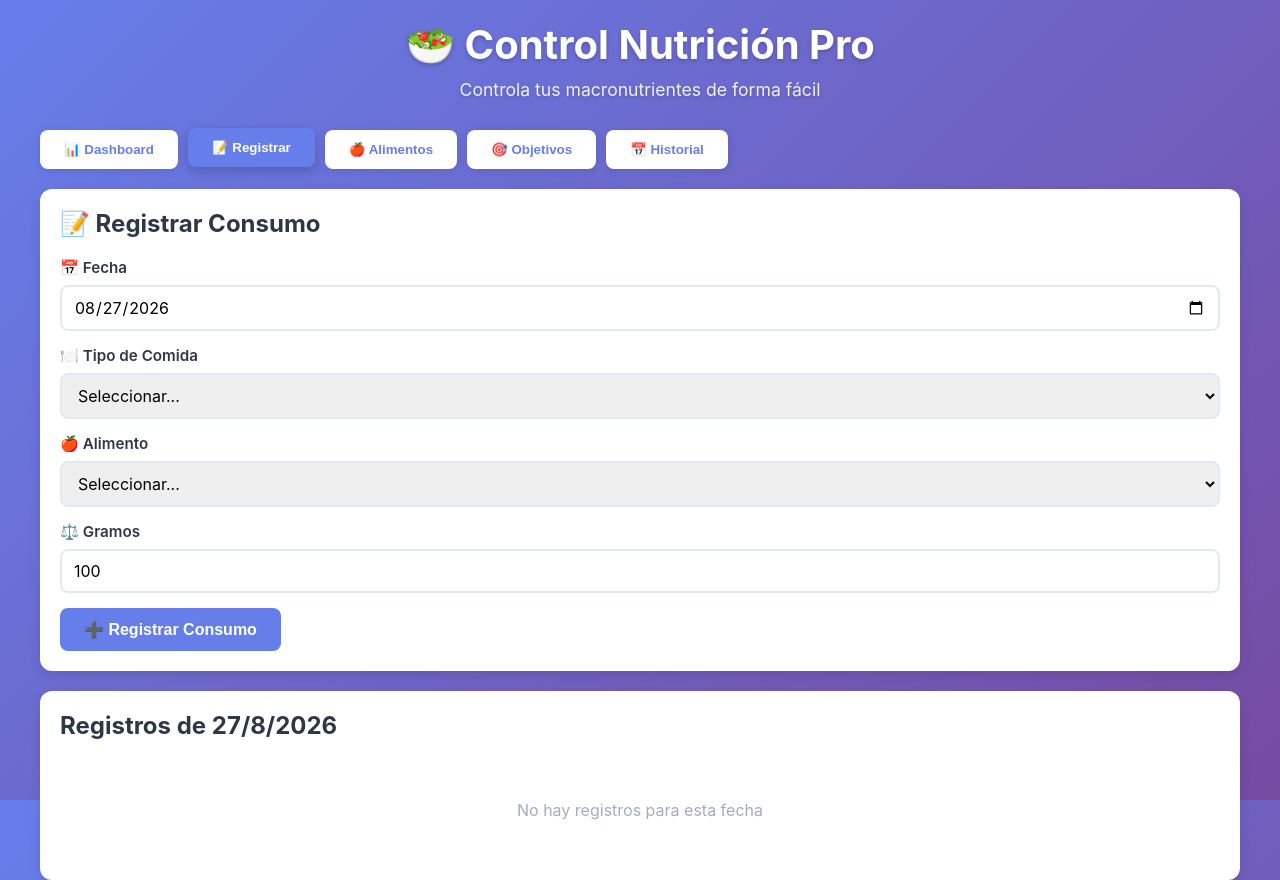
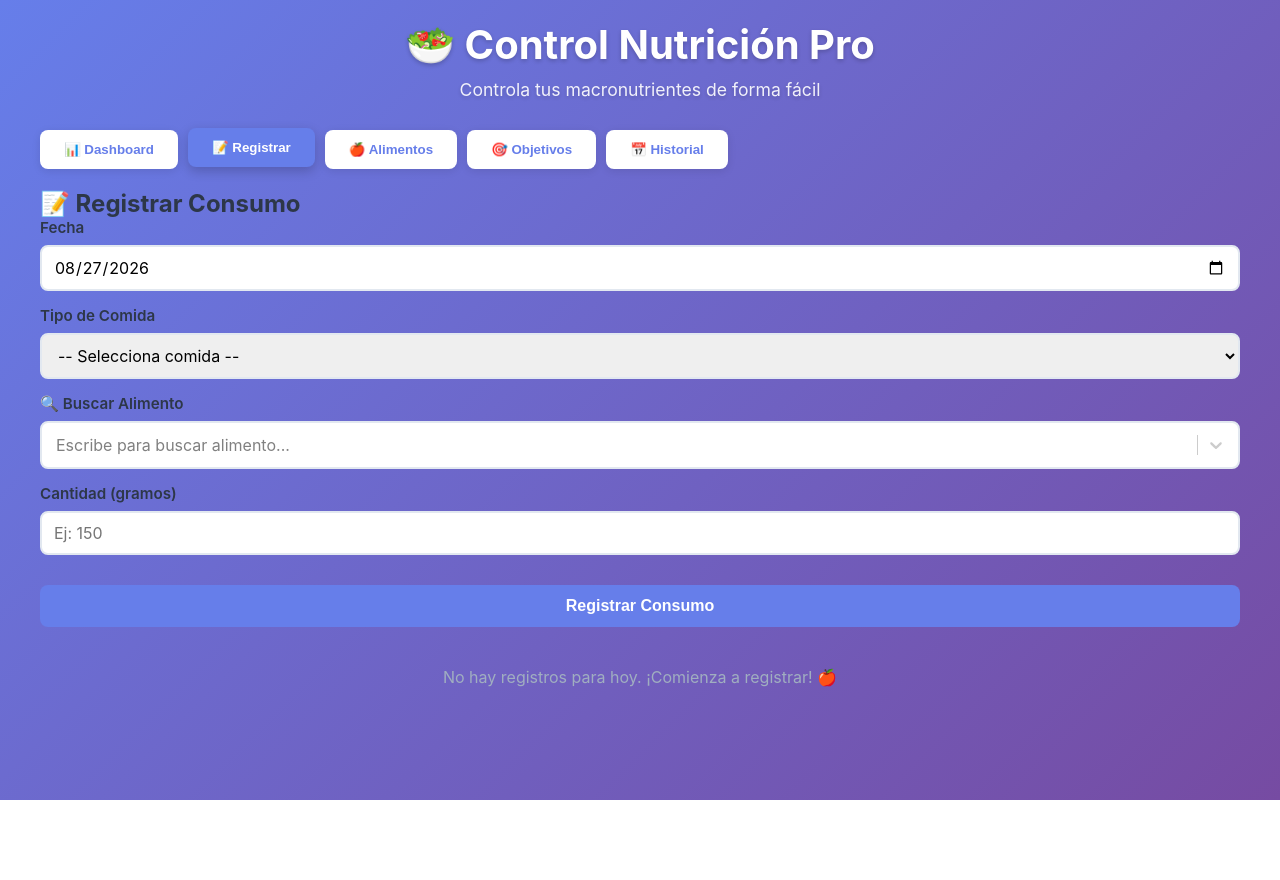
Before and after one commit to naelgc23/control-nutricion-pro, a React (Vite) app: page / in a window 1280 px wide. Both pictures are taken after a click on the button "📝 Registrar". After the commit the page ends 800 px from the top, so only its background shows below. Built offline with nearby package versions, Linux system fonts and the light colour scheme.

Commit message:
Cambios para mejorar la busqueda de alimentos y mas cosas.

```diff
--- a/src/App.jsx
+++ b/src/App.jsx
@@ -64,7 +64,7 @@ function App() {
   );
 }
 
-function getDefaultFoods() {
+export function getDefaultFoods() {
   return [
     { name: 'Pavo extrafino Hacendado', kcal: 89, protein: 19.5, fats: 1.3, carbs: 1.0, fiber: 0.0 },
     { name: 'Pan cereales Hacendado', kcal: 294, protein: 11, fats: 8.0, carbs: 43.0, fiber: 3.6 },
--- a/src/pages/Registro.jsx
+++ b/src/pages/Registro.jsx
@@ -1,186 +1,214 @@
-import React, { useState, useMemo } from 'react';
-import '../styles/Registro.css';
+import React, { useState } from 'react'
+import Select from 'react-select'
+import { useLocalStorage } from '../hooks/useLocalStorage'
+import { getDefaultFoods } from '../App'
+import '../styles/Registro.css'
 
-function Registro({ foods, consumptions, setConsumptions }) {
-  const [fecha, setFecha] = useState(new Date().toISOString().split('T')[0]);
-  const [comida, setComida] = useState('');
-  const [foodIdx, setFoodIdx] = useState('');
-  const [gramos, setGramos] = useState(100);
-  const [alert, setAlert] = useState(null);
+export default function Registro() {
+  const [foods] = useLocalStorage('foods', getDefaultFoods())
+  const [consumptions, setConsumptions] = useLocalStorage('consumptions', [])
+  const [selectedDate, setSelectedDate] = useState(new Date().toISOString().split('T')[0])
+  const [selectedMeal, setSelectedMeal] = useState('')
+  const [selectedFood, setSelectedFood] = useState(null)
+  const [grams, setGrams] = useState('')
+  const [message, setMessage] = useState('')
 
-  const selectedFood = foodIdx !== '' ? foods[foodIdx] : null;
+  const mealTypes = ['Desayuno', 'Media mañana', 'Comida', 'Merienda', 'Cena', 'Snack']
 
-  const nutrientInfo = useMemo(() => {
-    if (!selectedFood) return null;
-    const mult = gramos / 100;
-    return {
-      kcal: Math.round(selectedFood.kcal * mult),
-      protein: (selectedFood.protein * mult).toFixed(1),
-      fats: (selectedFood.fats * mult).toFixed(1),
-      carbs: (selectedFood.carbs * mult).toFixed(1),
-      fiber: (selectedFood.fiber * mult).toFixed(1)
-    };
-  }, [selectedFood, gramos]);
+  // Convertir alimentos a formato react-select
+  const foodOptions = foods.map(food => ({
+    value: food.name,
+    label: `${food.name} (${food.kcal} kcal/100g)`,
+    food: food
+  }))
 
-  const todayConsumptions = useMemo(() => {
-    return consumptions.filter(c => c.date === fecha);
-  }, [consumptions, fecha]);
-
-  const handleAddConsumption = () => {
-    if (!fecha || !comida || foodIdx === '') {
-      showAlert('Por favor completa todos los campos', 'error');
-      return;
+  const handleRegister = () => {
+    if (!selectedFood || !grams || grams <= 0) {
+      setMessage('Por favor selecciona alimento y cantidad')
+      setTimeout(() => setMessage(''), 3000)
+      return
     }
 
-    const food = foods[foodIdx];
-    const mult = gramos / 100;
+    const food = selectedFood.food
+    const consumedGrams = parseFloat(grams)
+    const multiplier = consumedGrams / 100
 
     const newConsumption = {
       id: Date.now(),
-      date: fecha,
-      meal: comida,
+      date: selectedDate,
+      meal: selectedMeal,
       foodName: food.name,
-      grams: gramos,
-      kcal: Math.round(food.kcal * mult),
-      protein: parseFloat((food.protein * mult).toFixed(1)),
-      fats: parseFloat((food.fats * mult).toFixed(1)),
-      carbs: parseFloat((food.carbs * mult).toFixed(1)),
-      fiber: parseFloat((food.fiber * mult).toFixed(1))
-    };
+      grams: consumedGrams,
+      kcal: Math.round(food.kcal * multiplier),
+      protein: Math.round(food.protein * multiplier * 10) / 10,
+      fats: Math.round(food.fats * multiplier * 10) / 10,
+      carbs: Math.round(food.carbs * multiplier * 10) / 10,
+      fiber: Math.round(food.fiber * multiplier * 10) / 10
+    }
 
-    setConsumptions([...consumptions, newConsumption]);
-    setFoodIdx('');
-    setGramos(100);
-    setComida('');
-    showAlert('✅ Consumo registrado correctamente', 'success');
-  };
+    setConsumptions([...consumptions, newConsumption])
+    setMessage('✅ Registrado correctamente')
+    setSelectedFood(null)
+    setGrams('')
+    setTimeout(() => setMessage(''), 3000)
+  }
 
-  const handleDeleteConsumption = (id) => {
-    setConsumptions(consumptions.filter(c => c.id !== id));
-    showAlert('✅ Registro eliminado', 'success');
-  };
+  const todayConsumptions = consumptions.filter(c => c.date === selectedDate)
+  const selectedFoodData = selectedFood?.food
 
-  const showAlert = (message, type) => {
-    setAlert({ message, type });
-    setTimeout(() => setAlert(null), 3000);
-  };
+  const customStyles = {
+    control: (base) => ({
+      ...base,
+      borderColor: '#e2e8f0',
+      borderWidth: '2px',
+      borderRadius: '8px',
+      padding: '4px',
+      fontSize: '1rem',
+      '&:hover': {
+        borderColor: '#667eea'
+      }
+    }),
+    menu: (base) => ({
+      ...base,
+      borderRadius: '8px',
+      boxShadow: '0 4px 12px rgba(0,0,0,0.15)'
+    }),
+    option: (base, state) => ({
+      ...base,
+      backgroundColor: state.isSelected ? '#667eea' : state.isFocused ? '#f0f4ff' : 'white',
+      color: state.isSelected ? 'white' : '#2d3748',
+      cursor: 'pointer',
+      padding: '12px'
+    })
+  }
 
   return (
     <div className="registro">
-      {alert && (
-        <div className={`alert alert-${alert.type}`}>
-          {alert.message}
-        </div>
-      )}
-
-      <div className="card">
       <h2>📝 Registrar Consumo</h2>
 
       <div className="form-group">
-          <label>📅 Fecha</label>
+        <label>Fecha</label>
         <input
           type="date"
-            value={fecha}
-            onChange={(e) => setFecha(e.target.value)}
+          value={selectedDate}
+          onChange={(e) => setSelectedDate(e.target.value)}
         />
       </div>
 
       <div className="form-group">
-          <label>🍽️ Tipo de Comida</label>
-          <select value={comida} onChange={(e) => setComida(e.target.value)}>
-            <option value="">Seleccionar...</option>
-            <option value="Desayuno">Desayuno</option>
-            <option value="Media mañana">Media mañana</option>
-            <option value="Comida">Comida</option>
-            <option value="Merienda">Merienda</option>
-            <option value="Cena">Cena</option>
-            <option value="Snack">Snack</option>
-          </select>
-        </div>
-
-        <div className="form-group">
-          <label>🍎 Alimento</label>
-          <select value={foodIdx} onChange={(e) => setFoodIdx(e.target.value)}>
-            <option value="">Seleccionar...</option>
-            {foods.map((food, idx) => (
-              <option key={idx} value={idx}>
-                {food.name}
-              </option>
+        <label>Tipo de Comida</label>
+        <select value={selectedMeal} onChange={(e) => setSelectedMeal(e.target.value)}>
+          <option value="">-- Selecciona comida --</option>
+          {mealTypes.map(meal => (
+            <option key={meal} value={meal}>{meal}</option>
           ))}
         </select>
       </div>
 
       <div className="form-group">
-          <label>⚖️ Gramos</label>
-          <input
-            type="number"
-            value={gramos}
-            onChange={(e) => setGramos(parseInt(e.target.value) || 100)}
-            min="1"
+        <label>🔍 Buscar Alimento</label>
+        <Select
+          options={foodOptions}
+          value={selectedFood}
+          onChange={setSelectedFood}
+          placeholder="Escribe para buscar alimento..."
+          isClearable
+          isSearchable
+          styles={customStyles}
+          noOptionsMessage={() => 'Alimento no encontrado'}
         />
       </div>
 
-        {nutrientInfo && (
+      <div className="form-group">
+        <label>Cantidad (gramos)</label>
+        <input
+          type="number"
+          value={grams}
+          onChange={(e) => setGrams(e.target.value)}
+          placeholder="Ej: 150"
+          min="1"
+          step="0.1"
+        />
+      </div>
+
+      {selectedFoodData && grams && (
         <div className="nutrient-info">
-            <p><strong>Macros para esta ración:</strong></p>
+          <p>📊 Macros para {grams}g de {selectedFood.value}:</p>
           <div className="nutrient-grid">
-              <div>🔥 Kcal: <strong>{nutrientInfo.kcal}</strong></div>
-              <div>💪 Proteína: <strong>{nutrientInfo.protein}g</strong></div>
-              <div>🧈 Grasas: <strong>{nutrientInfo.fats}g</strong></div>
-              <div>🌾 Hidratos: <strong>{nutrientInfo.carbs}g</strong></div>
+            <div>
+              <strong>{Math.round(selectedFoodData.kcal * (grams / 100))}</strong> kcal
+            </div>
+            <div>
+              <strong>{Math.round(selectedFoodData.protein * (grams / 100) * 10) / 10}</strong> g proteína
+            </div>
+            <div>
+              <strong>{Math.round(selectedFoodData.fats * (grams / 100) * 10) / 10}</strong> g grasas
+            </div>
+            <div>
+              <strong>{Math.round(selectedFoodData.carbs * (grams / 100) * 10) / 10}</strong> g carbs
+            </div>
           </div>
         </div>
       )}
 
-        <button className="btn btn-primary" onClick={handleAddConsumption}>
-          ➕ Registrar Consumo
+      <button onClick={handleRegister} className="btn-primary">
+        Registrar Consumo
       </button>
+
+      {message && (
+        <div className={`alert ${message.includes('✅') ? 'alert-success' : 'alert-error'}`}>
+          {message}
         </div>
+      )}
 
-      <div className="card">
-        <h2>Registros de {new Date(fecha).toLocaleDateString('es-ES')}</h2>
-        {todayConsumptions.length > 0 ? (
+      {todayConsumptions.length > 0 && (
+        <>
+          <h3>📋 Registros de hoy</h3>
+          <div className="table-container">
             <table className="consumptions-table">
               <thead>
                 <tr>
                   <th>Comida</th>
                   <th>Alimento</th>
-                <th>Grs</th>
+                  <th>Cantidad</th>
                   <th>Kcal</th>
-                <th>Prot</th>
-                <th>Grs</th>
-                <th>HC</th>
+                  <th>P</th>
+                  <th>G</th>
+                  <th>C</th>
                   <th>Acción</th>
                 </tr>
               </thead>
               <tbody>
-              {todayConsumptions.map((c) => (
-                <tr key={c.id}>
-                  <td>{c.meal}</td>
-                  <td>{c.foodName}</td>
-                  <td>{c.grams}</td>
-                  <td>{c.kcal}</td>
-                  <td>{c.protein.toFixed(1)}</td>
-                  <td>{c.fats.toFixed(1)}</td>
-                  <td>{c.carbs.toFixed(1)}</td>
+                {todayConsumptions.map(consumption => (
+                  <tr key={consumption.id}>
+                    <td>{consumption.meal}</td>
+                    <td>{consumption.foodName}</td>
+                    <td>{consumption.grams}g</td>
+                    <td>{consumption.kcal}</td>
+                    <td>{consumption.protein}g</td>
+                    <td>{consumption.fats}g</td>
+                    <td>{consumption.carbs}g</td>
                     <td>
                       <button
+                        onClick={() => setConsumptions(consumptions.filter(c => c.id !== consumption.id))}
                         className="btn-delete"
-                      onClick={() => handleDeleteConsumption(c.id)}
                       >
-                      ✕
+                        🗑️
                       </button>
                     </td>
                   </tr>
                 ))}
               </tbody>
             </table>
-        ) : (
-          <p className="empty-message">No hay registros para esta fecha</p>
+          </div>
+        </>
+      )}
+
+      {todayConsumptions.length === 0 && (
+        <div className="empty-message">
+          No hay registros para hoy. ¡Comienza a registrar! 🍎
+        </div>
       )}
     </div>
-    </div>
-  );
+  )
 }
-
-export default Registro;
--- a/src/styles/Registro.css
+++ b/src/styles/Registro.css
@@ -1,161 +1,92 @@
-.registro {
-  animation: fadeIn 0.3s ease;
+/* React Select Custom Styles */
+.react-select__control {
+  border: 2px solid #e2e8f0 !important;
+  border-radius: 8px !important;
+  padding: 4px !important;
+  font-size: 1rem !important;
+  transition: all 0.3s !important;
 }
 
-.form-group {
-  margin-bottom: 15px;
+.react-select__control:hover {
+  border-color: #667eea !important;
+  box-shadow: 0 0 0 3px rgba(102, 126, 234, 0.1) !important;
 }
 
-.form-group label {
-  display: block;
-  margin-bottom: 8px;
-  font-weight: 600;
+.react-select__control--is-focused {
+  border-color: #667eea !important;
+  box-shadow: 0 0 0 3px rgba(102, 126, 234, 0.1) !important;
+}
+
+.react-select__menu {
+  border-radius: 8px !important;
+  box-shadow: 0 4px 12px rgba(0, 0, 0, 0.15) !important;
+  z-index: 100;
+}
+
+.react-select__option {
+  padding: 12px !important;
+  cursor: pointer !important;
+  background: white !important;
+  color: #2d3748 !important;
+}
+
+.react-select__option--is-focused {
+  background-color: #f0f4ff !important;
+}
+
+.react-select__option--is-selected {
+  background-color: #667eea !important;
+  color: white !important;
+}
+
+.react-select__placeholder {
+  color: #a0aec0;
+}
+
+.react-select__input-container {
   color: #2d3748;
 }
 
-.form-group input,
-.form-group select {
-  width: 100%;
-  padding: 10px 12px;
-  border: 2px solid #e2e8f0;
+.table-container {
+  overflow-x: auto;
+  margin-top: 20px;
   border-radius: 8px;
-  font-size: 1rem;
-  transition: border-color 0.3s;
+  box-shadow: 0 2px 8px rgba(0, 0, 0, 0.1);
 }
 
-.form-group input:focus,
-.form-group select:focus {
+.btn-primary {
+  background: linear-gradient(135deg, #667eea 0%, #764ba2 100%);
+  color: white;
+  padding: 12px 32px;
+  border: none;
+  border-radius: 8px;
+  font-weight: 600;
+  cursor: pointer;
+  font-size: 1rem;
+  transition: all 0.3s;
+  width: 100%;
+  margin-top: 15px;
+}
+
+.btn-primary:hover {
+  transform: translateY(-2px);
+  box-shadow: 0 4px 12px rgba(102, 126, 234, 0.4);
+}
+
+/* Deshabilitar scroll en inputs de número */
+input[type="number"] {
+  -moz-appearance: textfield; /* Firefox */
+}
+
+input[type="number"]::-webkit-outer-spin-button,
+input[type="number"]::-webkit-inner-spin-button {
+  -webkit-appearance: none;
+  margin: 0;
+}
+
+/* Evitar cambio de valor con scroll */
+input[type="number"]:focus {
   outline: none;
   border-color: #667eea;
   box-shadow: 0 0 0 3px rgba(102, 126, 234, 0.1);
 }
-
-.nutrient-info {
-  background: linear-gradient(135deg, #f0f4ff 0%, #f5f7ff 100%);
-  padding: 20px;
-  border-radius: 12px;
-  margin-bottom: 20px;
-  border-left: 4px solid #667eea;
-}
-
-.nutrient-info p {
-  margin-bottom: 15px;
-  color: #2d3748;
-  font-weight: 600;
-}
-
-.nutrient-grid {
-  display: grid;
-  grid-template-columns: repeat(2, 1fr);
-  gap: 12px;
-}
-
-.nutrient-grid div {
-  background: white;
-  padding: 10px;
-  border-radius: 8px;
-  font-size: 0.9rem;
-  color: #4a5568;
-}
-
-.nutrient-grid strong {
-  color: #667eea;
-  font-size: 1.1rem;
-}
-
-.consumptions-table {
-  width: 100%;
-  border-collapse: collapse;
-  margin-top: 15px;
-  font-size: 0.85rem;
-}
-
-.consumptions-table thead {
-  background: #f7fafc;
-}
-
-.consumptions-table th {
-  padding: 12px;
-  text-align: left;
-  font-weight: 600;
-  border-bottom: 2px solid #e2e8f0;
-  color: #2d3748;
-}
-
-.consumptions-table td {
-  padding: 12px;
-  border-bottom: 1px solid #e2e8f0;
-}
-
-.consumptions-table tbody tr:hover {
-  background: #f7fafc;
-}
-
-.btn-delete {
-  background: #f56565;
-  color: white;
-  border: none;
-  padding: 6px 10px;
-  border-radius: 4px;
-  cursor: pointer;
-  font-weight: 600;
-  transition: all 0.3s;
-}
-
-.btn-delete:hover {
-  background: #e53e3e;
-  transform: scale(1.05);
-}
-
-.alert {
-  padding: 12px 15px;
-  border-radius: 8px;
-  margin-bottom: 15px;
-  display: block;
-  animation: slideIn 0.3s ease;
-}
-
-.alert-success {
-  background: #c6f6d5;
-  color: #22543d;
-  border-left: 4px solid #48bb78;
-}
-
-.alert-error {
-  background: #fed7d7;
-  color: #742a2a;
-  border-left: 4px solid #f56565;
-}
-
-.empty-message {
-  text-align: center;
-  padding: 30px 20px;
-  color: #a0aec0;
-  font-size: 0.95rem;
-}
-
-@media (max-width: 768px) {
-  .nutrient-grid {
-    grid-template-columns: 1fr;
-  }
-
-  .consumptions-table {
-    font-size: 0.75rem;
-  }
-
-  .consumptions-table th,
-  .consumptions-table td {
-    padding: 8px;
-  }
-}
-
-@media (max-width: 480px) {
-  .form-group input,
-  .form-group select {
-    padding: 10px;
-  }
-
-  .nutrient-info {
-    padding: 15px;
-  }
-}
```
Lines whose indentation alone changed are shown as unchanged.
